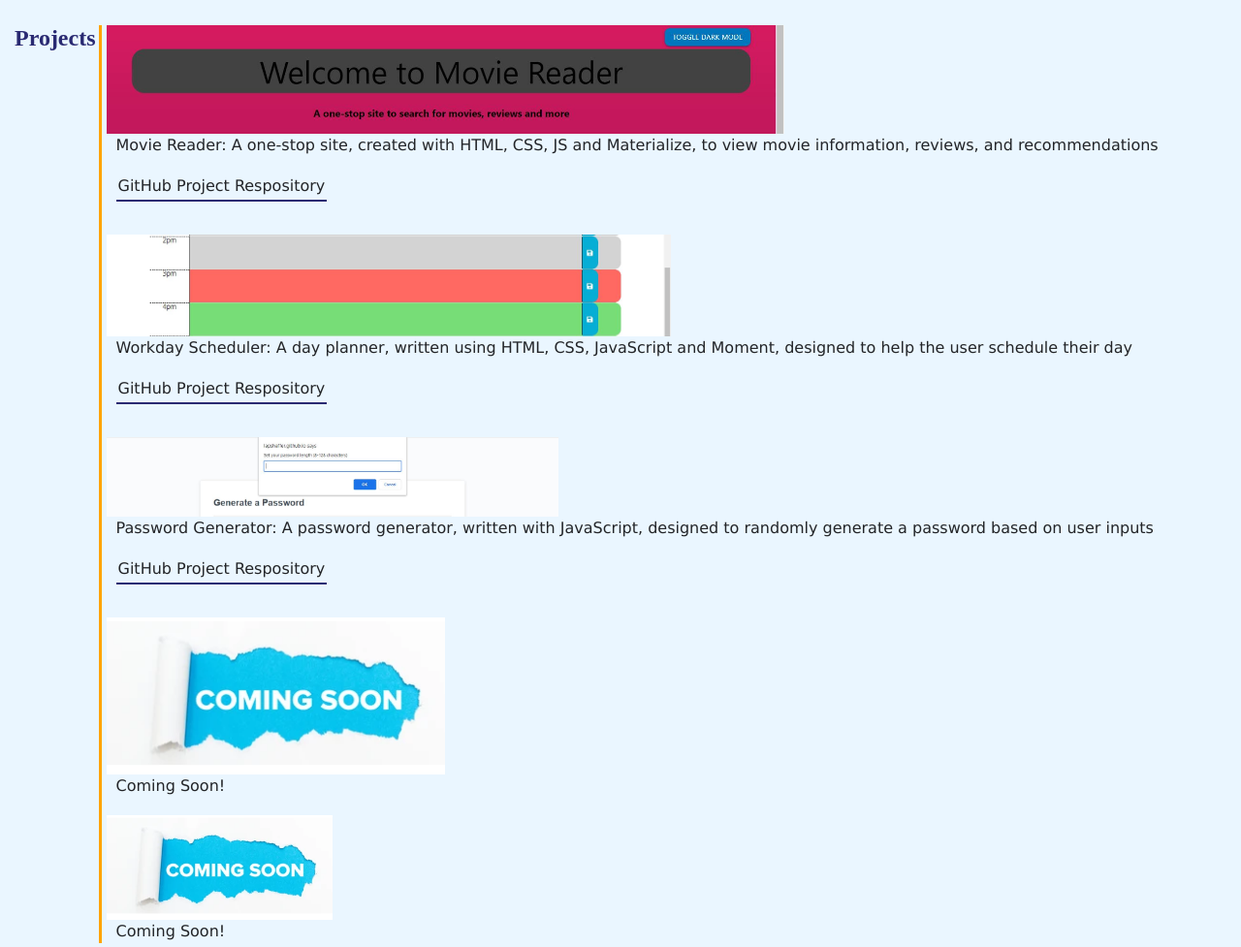
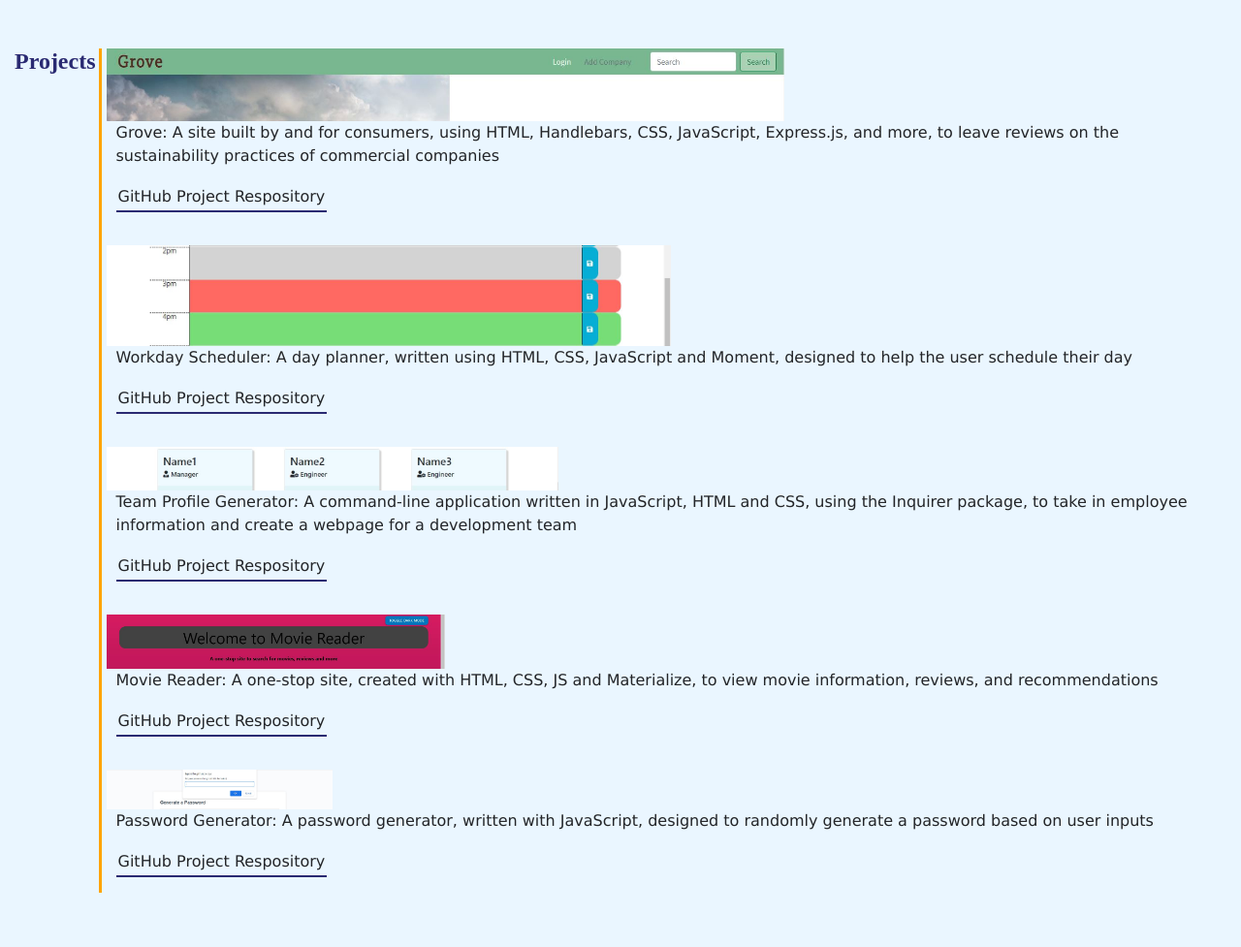
Before and after one commit to lapshaffer/ShafferPortfolio, a plain HTML site: page index.html in a window 1280 px wide. Shown: the part 460-1437 px from the top of the page at 97% size. Drawn offline with Linux system fonts and the light colour scheme.

Commit message:
Updated portfolio with recent projects, skills and new resume

```diff
--- a/index.html
+++ b/index.html
@@ -35,33 +35,34 @@
                 <p>My name is Lisa Shaffer, I use they/them pronouns, and I'm based in West Chester, PA. I'm a young professional in the web development field looking to grow further in my skills and apply myself to interesting and innovative projects. I think of coding as a fun, puzzle-solving experience!
                 <br>
                 <br>
-                I'm currently learning to code through the UPenn and Trilogy Full-Stack Flex Bootcamp. At this point in the boot camp, I have developed strong skills in both HTML and CSS. I look forward to advancing in my expertise of these languages, as well as honing my skills in JavaScript to create dynamic and interactive applications.
+                I'm currently learning to code through the UPenn and Trilogy Full-Stack Flex Bootcamp. At this point in the boot camp, I have developed strong skills in HTML, CSS and JavaScript. I have experience using a variety of development tools and dependencies, including, but not limited to, Node.js, Express.js, Bootstrap, Handlebars, jQuery, MySQL and Sequelize. I look forward to gaining more experience in development and building more responsive, engaging applications.
                 <br>
                 <br>
-                In my free time, I enjoy playing video games and tabletop games with my friends, going on hikes with my partner, Charley, and playing with our cat, Matthew! I am passionate about LGBTQ+ advocacy and sustainability in the fashion industry. I have a background in environmental biology research, as well as theatre, from my college years. I have experience in acting, directing, stage management, playwriting and improvisational comedy.</p>
+                In my free time, I enjoy playing video games and tabletop games with my friends, going on hikes with my fiance, Charley, and playing with our cat, Matthew! I am passionate about LGBTQ+ advocacy and sustainability in the fashion industry. I have a background in environmental biology research, as well as theatre, from my college years. I have experience in acting, directing, stage management, playwriting and improvisational comedy.</p>
         </section>
         <!-- Projects Section -->
         <section>
             <h2 id="projects">Projects</h2>
                 <div class="container">
-                    <a href="https://lapshaffer.github.io/MovieReaderProject/"><img class="item" id="item-1" src="assets/images/MovieScreenshot.JPG" alt="The webpage for the deployed Movie Reader application"></img></a>
-                    <p>Movie Reader: A one-stop site, created with HTML, CSS, JS and Materialize, to view movie information, reviews, and recommendations</p>
-                    <p><a href="https://github.com/lapshaffer/MovieReaderProject" class="repo" style="text-decoration: none;" target="_blank" rel="noopener noreferrer">GitHub Project Respository</a></p>
+                    <a href="http://obscure-ocean-20287.herokuapp.com/"><img class="item" id="item-1" src="assets/images/GroveScreenshot.JPG" alt="The webpage for the deployed Grove application"></img></a>
+                    <p>Grove: A site built by and for consumers, using HTML, Handlebars, CSS, JavaScript, Express.js, and more, to leave reviews on the sustainability practices of commercial companies</p>
+                    <p><a href="https://github.com/lapshaffer/SustainableReviewsProject" class="repo" style="text-decoration: none;" target="_blank" rel="noopener noreferrer">GitHub Project Respository</a></p>
                     <br>
                     <a href="https://lapshaffer.github.io/ShafferWorkDayScheduler/"><img class="item" id="item-2" src="assets/images/WorkdayScreenshot.JPG" alt="The webpage for the deployed Workday Scheduler application"></img></a>
                     <p>Workday Scheduler: A day planner, written using HTML, CSS, JavaScript and Moment, designed to help the user schedule their day</p>
                     <p><a href="https://github.com/lapshaffer/ShafferWorkDayScheduler" class="repo" style="text-decoration: none;" target="_blank" rel="noopener noreferrer">GitHub Project Respository</a></p>
                     <br>
-                    <a href=" https://lapshaffer.github.io/ShafferPasswordGenerator/"><img class="item" id="item-3" src="assets/images/PasswordScreenshot.JPG" alt="The webpage for the deployed Password Generator application"></img></a>
+                    <a href="https://github.com/lapshaffer/ShafferTeamProfileGenerator"><img class="item" id="item-3" src="assets/images/TeamScreenshot.JPG" alt="The webpage created by the Team Profile Generator application"></img></a>
+                    <p>Team Profile Generator: A command-line application written in JavaScript, HTML and CSS, using the Inquirer package, to take in employee information and create a webpage for a development team</p>
+                    <p><a href="https://github.com/lapshaffer/ShafferTeamProfileGenerator" class="repo" style="text-decoration: none;" target="_blank" rel="noopener noreferrer">GitHub Project Respository</a></p>
+                    <br>
+                    <a href="https://lapshaffer.github.io/MovieReaderProject/"><img class="item" id="item-4" src="assets/images/MovieScreenshot.JPG" alt="The webpage for the deployed Movie Reader application"></img></a>
+                    <p>Movie Reader: A one-stop site, created with HTML, CSS, JS and Materialize, to view movie information, reviews, and recommendations</p>
+                    <p><a href="https://github.com/lapshaffer/MovieReaderProject" class="repo" style="text-decoration: none;" target="_blank" rel="noopener noreferrer">GitHub Project Respository</a></p>
+                    <br>
+                    <a href=" https://lapshaffer.github.io/ShafferPasswordGenerator/"><img class="item" id="item-5" src="assets/images/PasswordScreenshot.JPG" alt="The webpage for the deployed Password Generator application"></img></a>
                     <p>Password Generator: A password generator, written with JavaScript, designed to randomly generate a password based on user inputs</p>
                     <p><a href="https://github.com/lapshaffer/ShafferPasswordGenerator" class="repo" style="text-decoration: none;" target="_blank" rel="noopener noreferrer">GitHub Project Respository</a></p>
-                    <br>
-                    <!-- Coming Soon image sourced from shutterstock.com -->
-                    <a href="https://github.com/lapshaffer"><img class="item" id="item-4" src="assets/images/ComingSoonCrop.png" alt="A part of the white page peeling away to reveal a blue background with the words 'Coming Soon' written in white."></img></a>
-                    <p>Coming Soon!</p>
-                    <br>
-                    <a href="https://github.com/lapshaffer"><img class="item" id="item-5" src="assets/images/ComingSoonCrop.png" alt="A part of the white page peeling away to reveal a blue background with the words 'Coming Soon' written in white."></img></a>
-                    <p>Coming Soon!</p>
                 </div>
         </section>
         <!-- Contact Me Section -->
@@ -78,7 +79,7 @@
                         <p><a href="https://github.com/lapshaffer" style="text-decoration: none;" target="_blank" rel="noopener noreferrer">GitHub</a></p>
                     </li>
                     <li>
-                        <p><a href="./assets/resume/ShafferResume- 07_24_2021.pdf" style="text-decoration: none;" target="_blank" rel="noopener noreferrer">Resume</a></p>
+                        <p><a href="./assets/resume/ShafferResume- 09_19_2021.pdf" style="text-decoration: none;" target="_blank" rel="noopener noreferrer">Resume</a></p>
                     </li>
                 </ul>
         </section>
```
Also changed, not shown: assets/images/GroveScreenshot.JPG (added), assets/images/TeamScreenshot.JPG (added), 2 other files.
